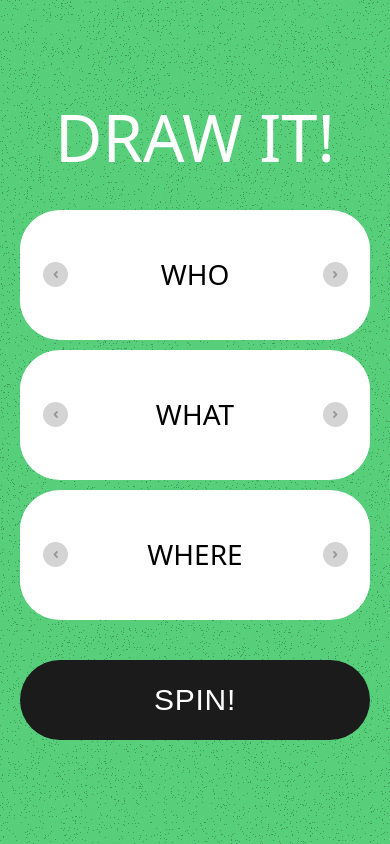
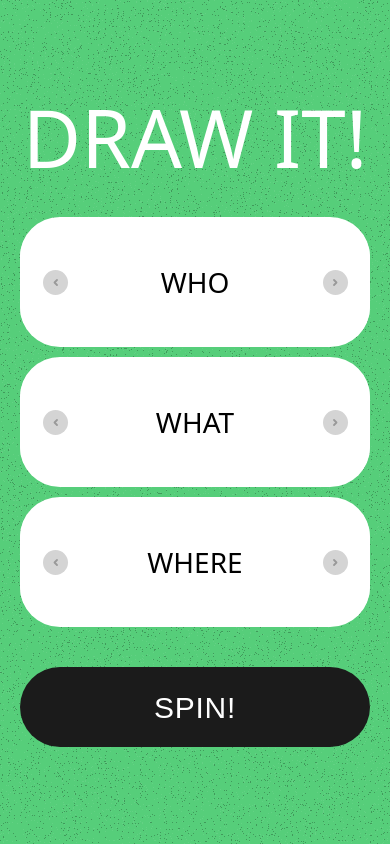
Before and after one commit to siongeng2909/draw-it, a React (Vite) app: page / in a window 390 px wide. Built offline with nearby package versions, Linux system fonts and the light colour scheme; a web font is replaced by a local one.

Commit message:
Update mobile font size

```diff
--- a/src/App.jsx
+++ b/src/App.jsx
@@ -102,7 +102,7 @@ export default function App() {
       <div className="relative z-10 min-h-dvh w-full flex flex-col items-center justify-center py-0 px-[20px] sm:px-[40px] md:px-[40px] gap-[40px] md:gap-[100px]">
 
         {/* Title */}
-        <h1 className="text-white text-center font-bogle select-none text-[65px] sm:text-[80px] md:text-[100px] leading-none">
+        <h1 className="text-white text-center font-bogle select-none text-[80px] sm:text-[80px] md:text-[100px] leading-none">
           DRAW IT!
         </h1>
 
```
